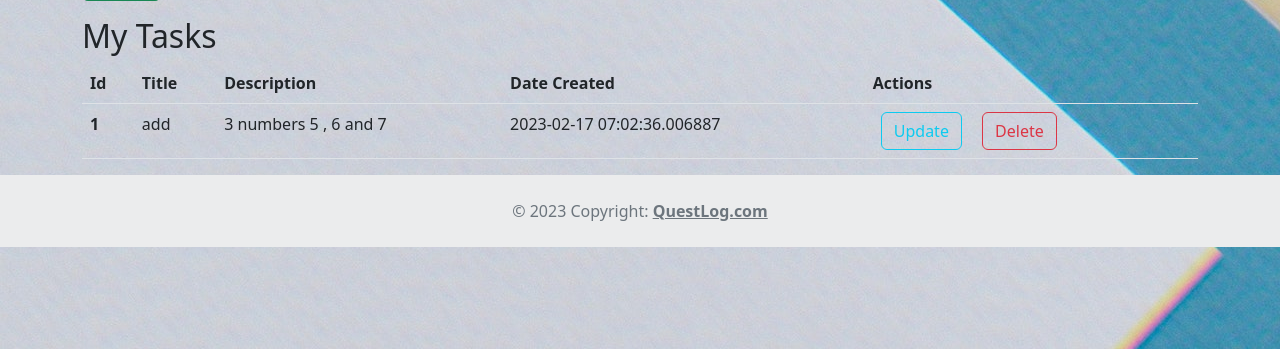
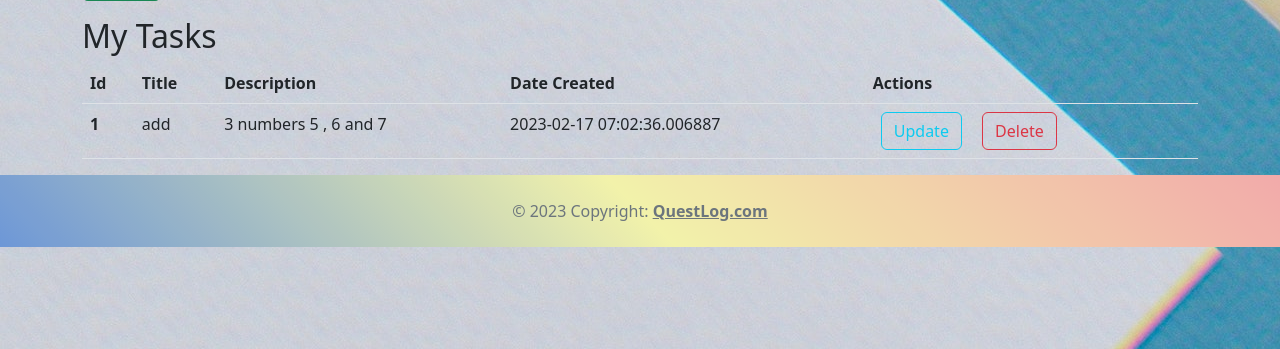
Before and after one commit to sidx699/quest-log, a Flask app: page / in a window 1280 px wide. Shown: the part 451-800 px from the top of the page. Run offline with Flask 3, Linux system fonts and the light colour scheme.

Commit message:
Updated base.html

```diff
--- a/templates/base.html
+++ b/templates/base.html
@@ -13,6 +13,10 @@
 
       }
       nav {
+        background:linear-gradient(45deg,rgb(115, 159, 226), #ffffb3,#ffb3b3);
+      }
+
+      footer {
         background:linear-gradient(45deg,rgb(115, 159, 226), #ffffb3,#ffb3b3);
       }
     </style>
```
